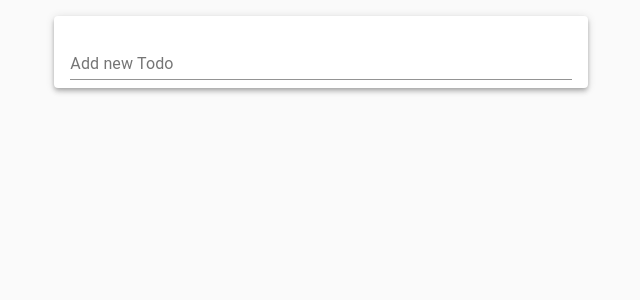
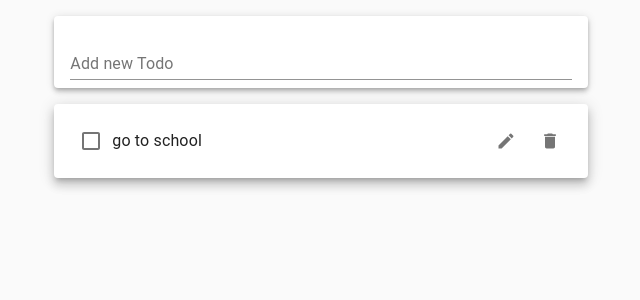
Before and after one commit to SumanIslam/todo-hook, a React (Create React App) app: page / in a window 1280 px wide. Shown: the top 300 px of the page, without its empty margins (319-959 px from the left). Built offline with nearby package versions, Linux system fonts and the light colour scheme.

Commit message:
created useLocalStorageState

```diff
--- a/src/TodoApp.js
+++ b/src/TodoApp.js
@@ -2,17 +2,11 @@ import Paper from '@material-ui/core/Paper';
 import TodoList from './TodoList';
 import TodoForm from './TodoForm';
 import Grid from '@material-ui/core/Grid';
-import { useEffect } from 'react';
 import UseTodoState from './hooks/useTodosState';
 
 function TodoApp() {
-  const initialTodos = JSON.parse(localStorage.getItem('todos') || '[]');
+  const initialTodos = [{id: 1, task: 'go to school', completed: false}];
   const {todos, addTodo, removeTodo, toggleCompletion, editTodo} = UseTodoState(initialTodos);
-
-  useEffect(() => {
-    localStorage.setItem('todos', JSON.stringify(todos));
-  },[todos])
-
 
   return (
     <Paper
--- /dev/null
+++ b/src/hooks/useLocalStorageState.js
@@ -0,0 +1,21 @@
+import { useState, useEffect } from "react";
+
+const useLocalStorageState = (key, initialValue) => {
+  const [state, setState] = useState(() =>{
+    let value;
+    try {
+      value = JSON.parse(localStorage.getItem('key') || String(initialValue))
+    } catch {
+      value = initialValue;
+    }
+    return value;
+  });
+
+  useEffect(() => {
+    localStorage.setItem(key, JSON.stringify(state));
+  }, [key, state]);
+
+  return [state, setState];
+}
+
+export default useLocalStorageState
--- a/src/hooks/useTodosState.js
+++ b/src/hooks/useTodosState.js
@@ -1,8 +1,8 @@
-import { useState } from "react";
 import { v4 as uuidv4 } from 'uuid';
+import useLocalStorageState from "./useLocalStorageState";
 
 const UseTodoState = (initialTodos) => {
-  const [todos, setTodos] = useState(initialTodos);
+  const [todos, setTodos] = useLocalStorageState('keys', initialTodos);
   return {
     todos,
     addTodo: (newTodo) => {
```
